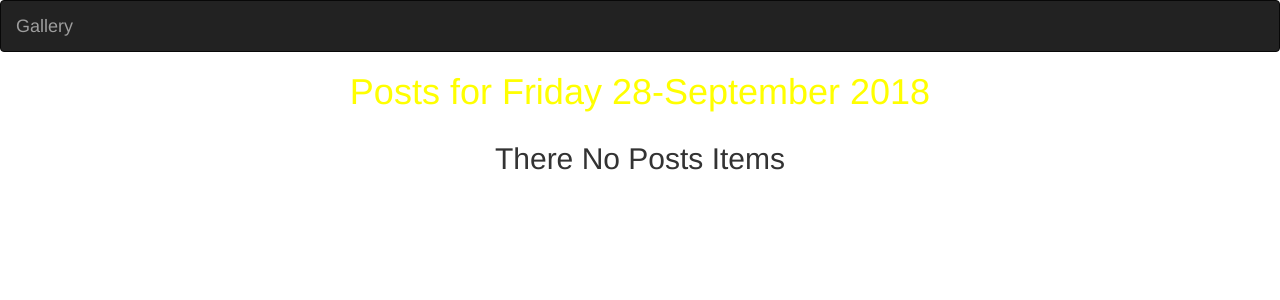
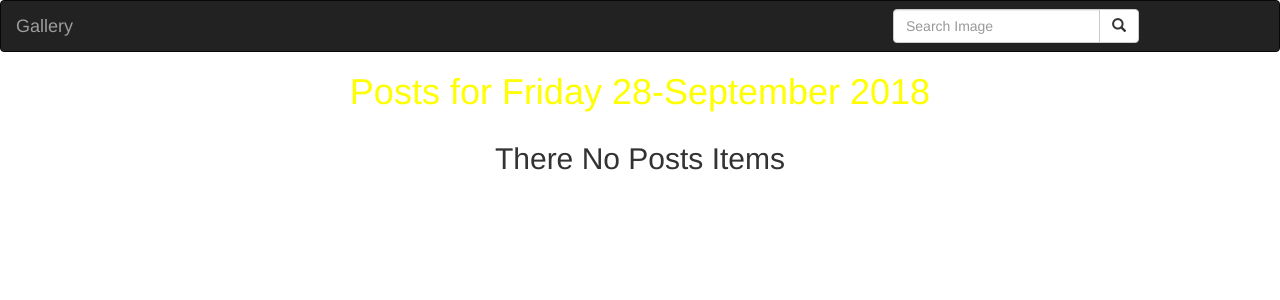
Before and after one commit to Yvonne-Ouma/Gallery, a Django app: page /gallery/today/ in a window 1280 px wide. Shown: the top 300 px of the page. Run offline with Django 3.2, Linux system fonts and the light colour scheme; data that the repository does not hold is empty; some libraries are stand-ins or nearby versions.

Commit message:
added search button in the navbar

```diff
--- a/gallery/templates/navbar.html
+++ b/gallery/templates/navbar.html
@@ -15,7 +15,19 @@
             </div>
 
 <!-- Adding a search form  -->
+<div class="col-sm-4 col-md-4 navbar-right">
 
+    <form class="navbar-form" role="search" action="{% url 'search_results' %}">
+
+        <div class="input-group">
+            <input type="text" class="form-control" placeholder="Search Image" name="image">
+            <div class="input-group-btn">
+                <button class="btn btn-default" type="submit"><i class="glyphicon glyphicon-search"></i></button>
+            </div>
+        </div>
+
+    </form>
+</div>
 <!-- search form end -->
 
         </div>
```
